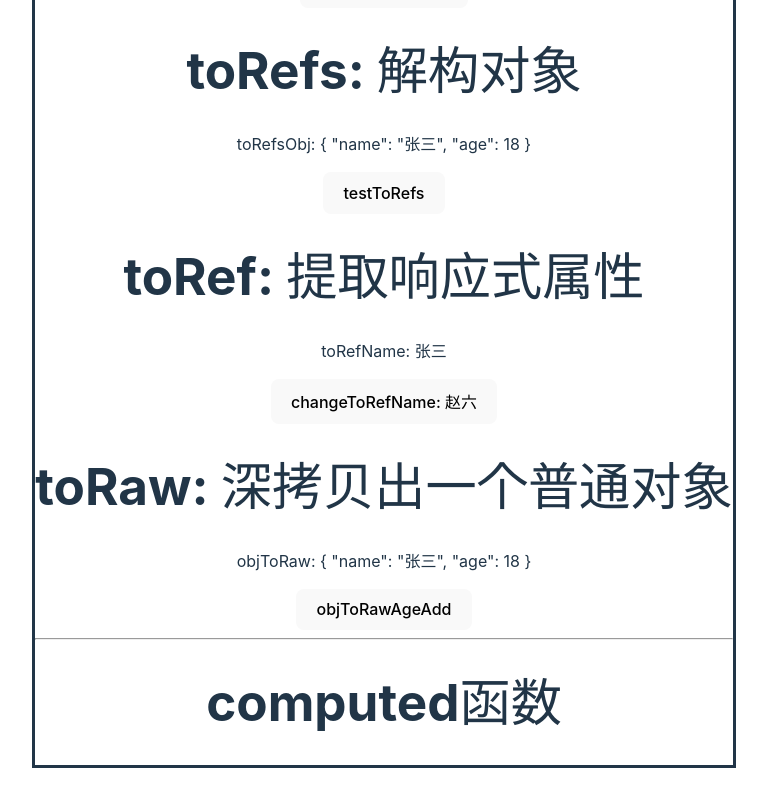
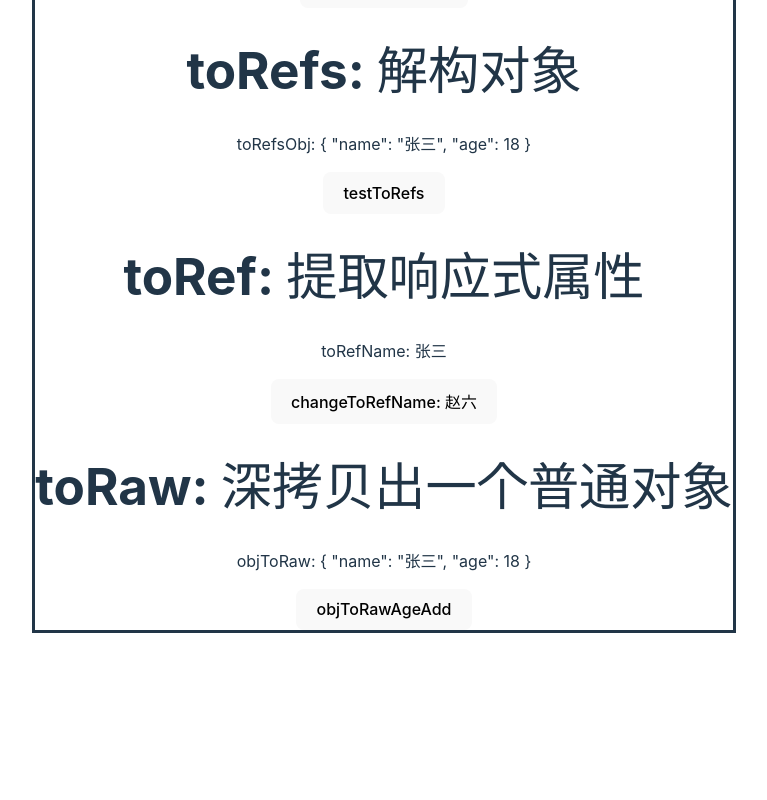
Before and after one commit to klaus-cicd/demo-vue3-js, a Vue app: page /reactive in a window 1280 px wide. Shown: the part 666-1466 px from the top of the page, without its empty margins (256-1023 px from the left). After the commit the page ends 1331 px from the top, so only its background shows below. Built offline with nearby package versions, Linux system fonts and the light colour scheme.

Commit message:
perf: 删除computed内容

```diff
--- a/src/views/ReactiveObj.vue
+++ b/src/views/ReactiveObj.vue
@@ -30,11 +30,6 @@
     <h1>toRaw: 深拷贝出一个普通对象</h1>
     <p>objToRaw: {{ objToRaw }}</p>
     <button @click="objToRawAgeAdd">objToRawAgeAdd</button>
-
-
-    <hr>
-    <h1>computed函数</h1>
-
   </div>
 </template>
 
@@ -110,7 +105,6 @@ let changeToRefName = () => {
   toRefName.value = '赵六';
 }
 
-
 // 解构响应式对象为普通对象用, 互不影响, 无响应式
 let objToRaw = toRaw(obj);
 let objToRawAgeAdd = () => {
```
